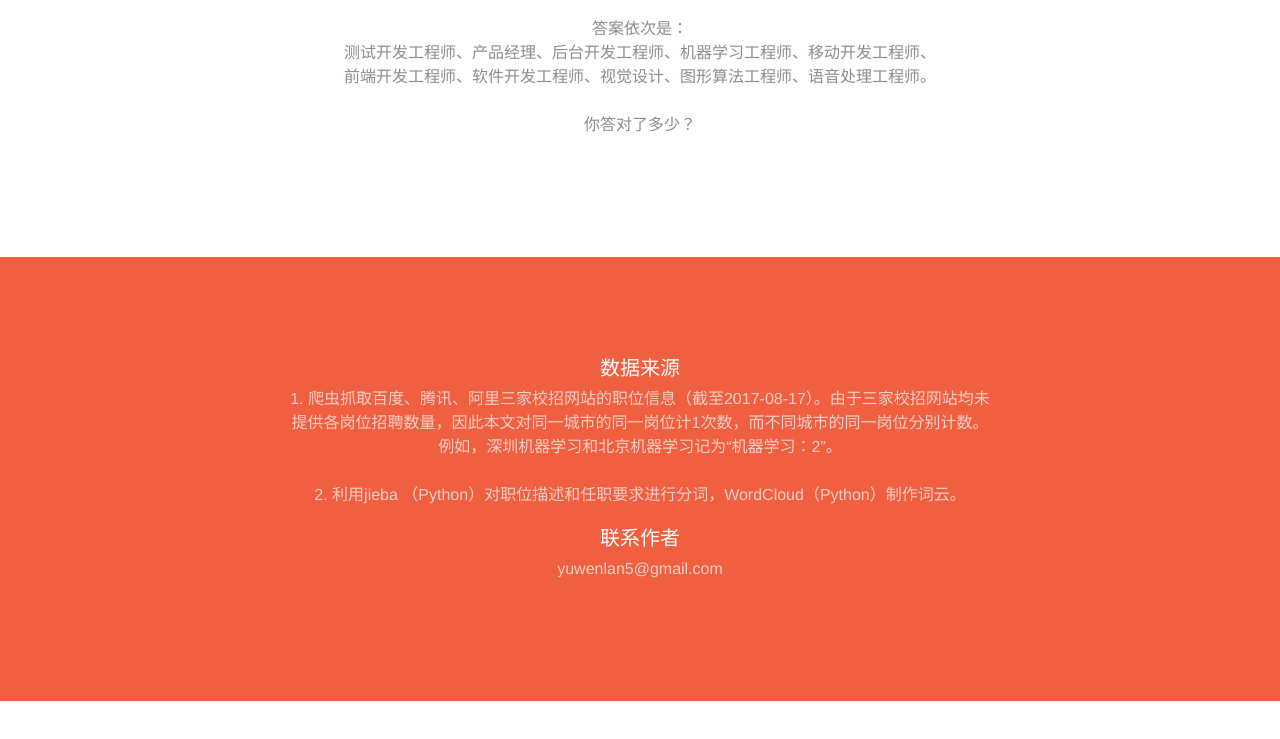
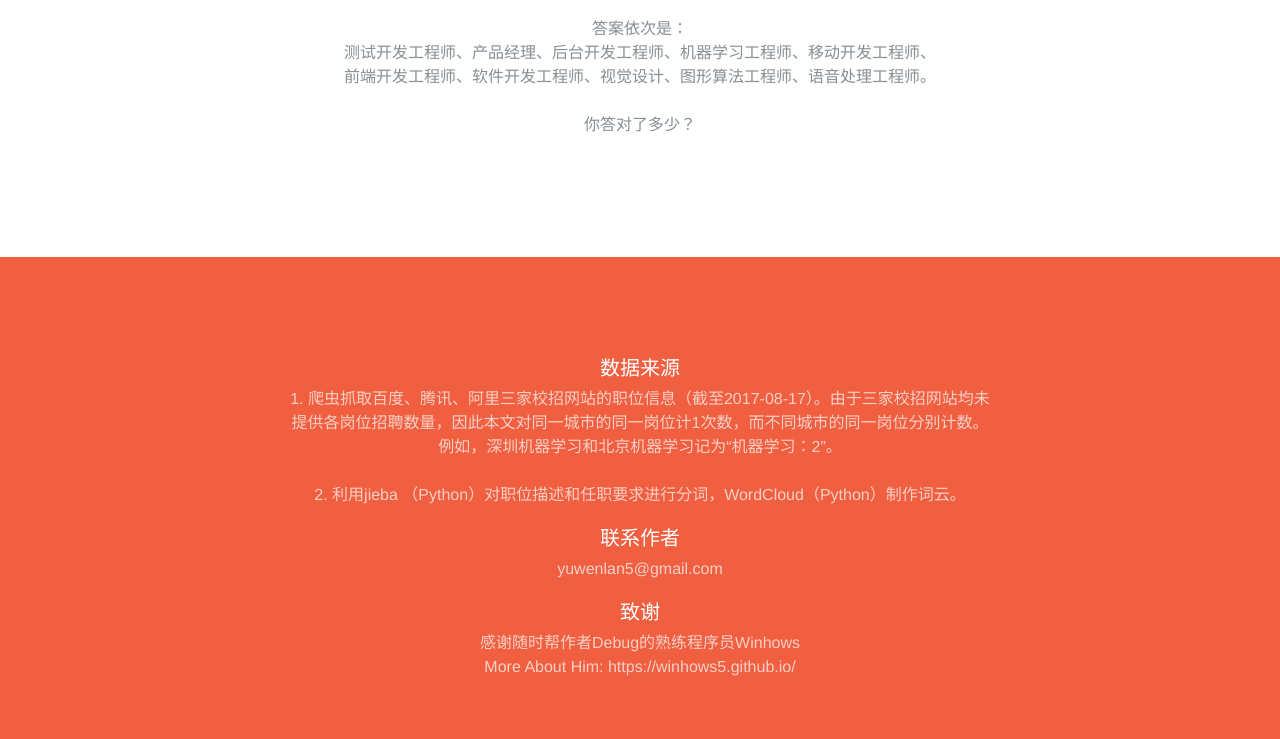
Before and after one commit to Wenlan5/BAT_Recruitment, a plain HTML site: page index.html in a window 1280 px wide. Shown: the part 8524-9263 px from the top of the page. Before the commit the page ends 9225 px from the top, so only its background shows below. Drawn offline with nearby package versions, Linux system fonts and the light colour scheme; a web font is replaced by a local one.

Commit message:
Add-ThanksWinhows

```diff
--- a/index.html
+++ b/index.html
@@ -431,6 +431,10 @@
                 <p class="text-faded"> yuwenlan5@gmail.com</p>
                 <p class="text-white"></p>
 
+                <h5 class="text-white">致谢</h5>
+                <p class="text-faded">感谢随时帮作者Debug的熟练程序员Winhows<br>More About Him: https://winhows5.github.io/</p>
+                <p class="text-white"></p>
+
             </div>
 
         </div>
```
